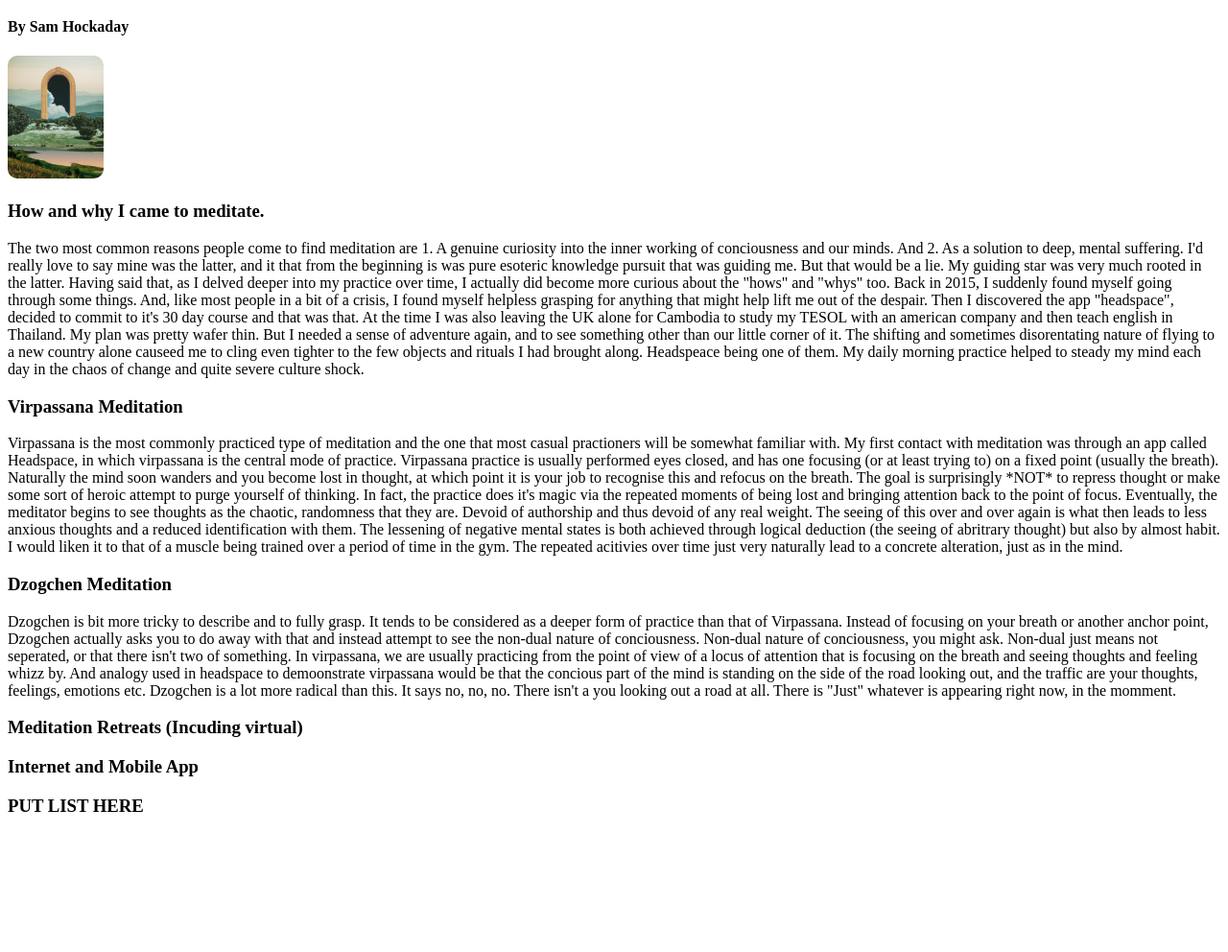
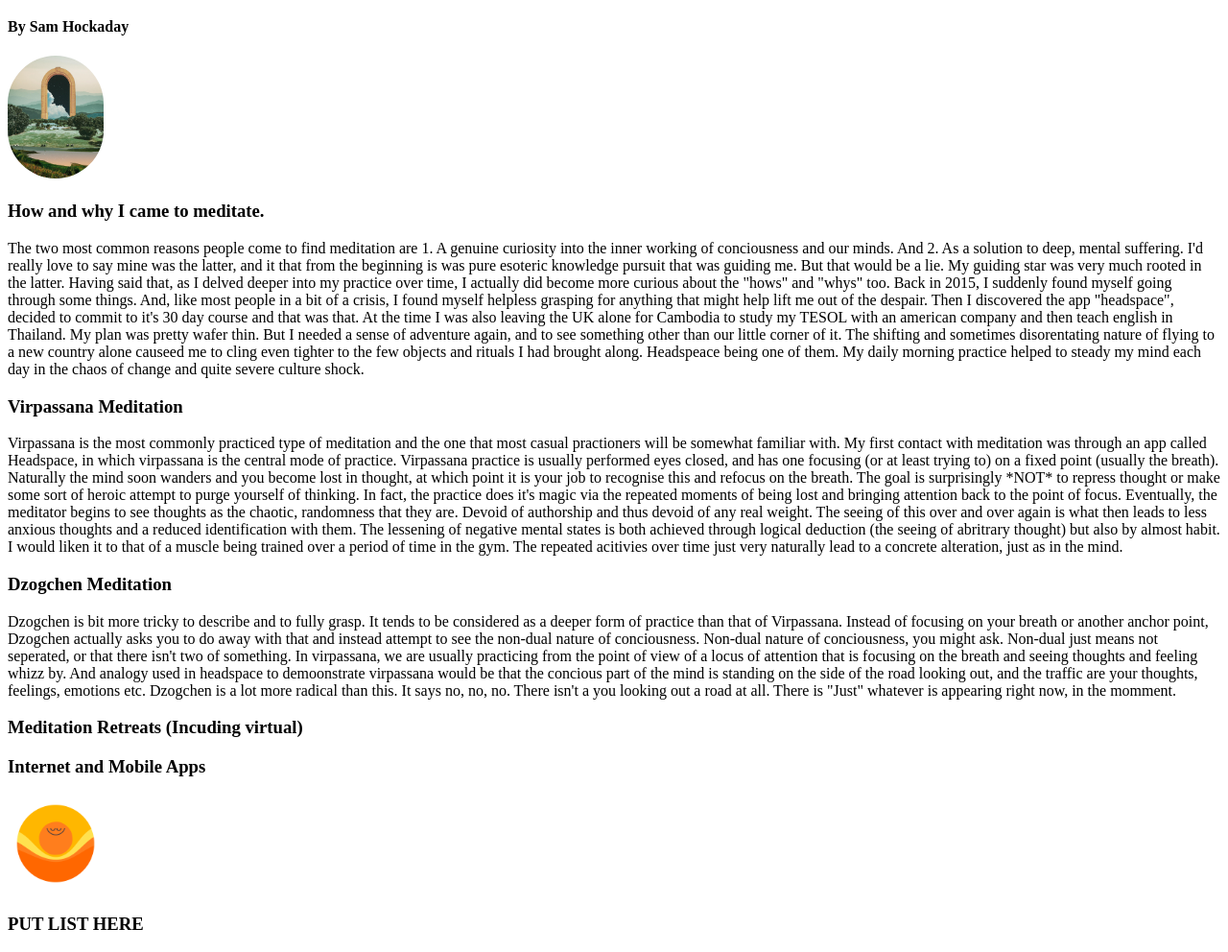
Before and after one commit to samscupoftea/Hobby-Page-, a plain HTML site: page My First Repo.html in a window 1280 px wide. Shown: the part 61-1053 px from the top of the page at 96% size. Before the commit the page ends 931 px from the top, so only its background shows below. Drawn offline with Linux system fonts and the light colour scheme; a script that the page names is missing.

Commit message:
Added app picture and changed size and shape

```diff
--- a/My First Repo.html
+++ b/My First Repo.html
@@ -12,7 +12,7 @@
     <h4> By Sam Hockaday </h4>
     <style>
         img {
-            width: 100px;
+            width: 200px;
             border-radius: 10px;
         }
             ;</style>
@@ -49,7 +49,14 @@
     and the traffic are your thoughts, feelings, emotions etc. Dzogchen is a lot more radical than this. It says no, no, no. There isn't a you looking out a road at all.
     There is "Just" whatever is appearing right now, in the momment.
     <h3> Meditation Retreats (Incuding virtual)</h3>
-    <h3> Internet and Mobile App </h3>
+    <h3> Internet and Mobile Apps </h3>
+    <img src="images/Headspace-featured-image.png" alt="headspace img">
+    <style>
+        img {
+            width: 100px;
+            border-radius: 50px;
+        }
+    </style>
 
     <h3> PUT LIST HERE </h3>
 </body>
```
Also changed, not shown: images/Headspace-featured-image.png (added).
